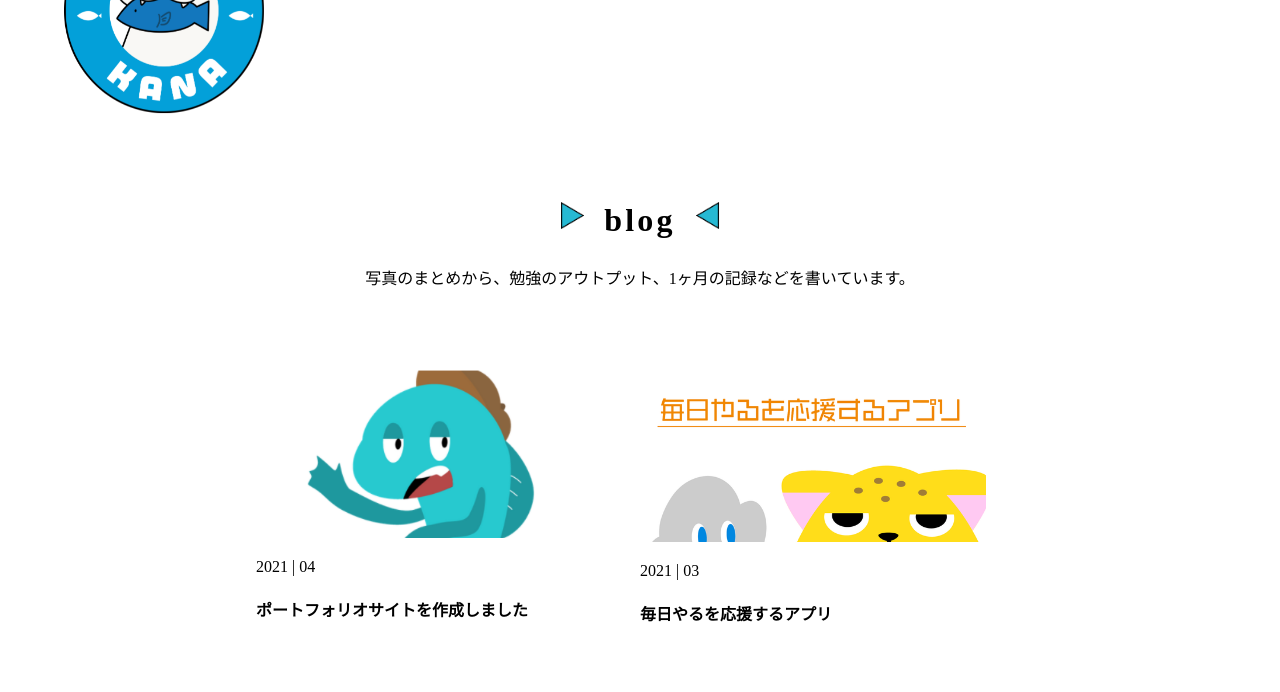
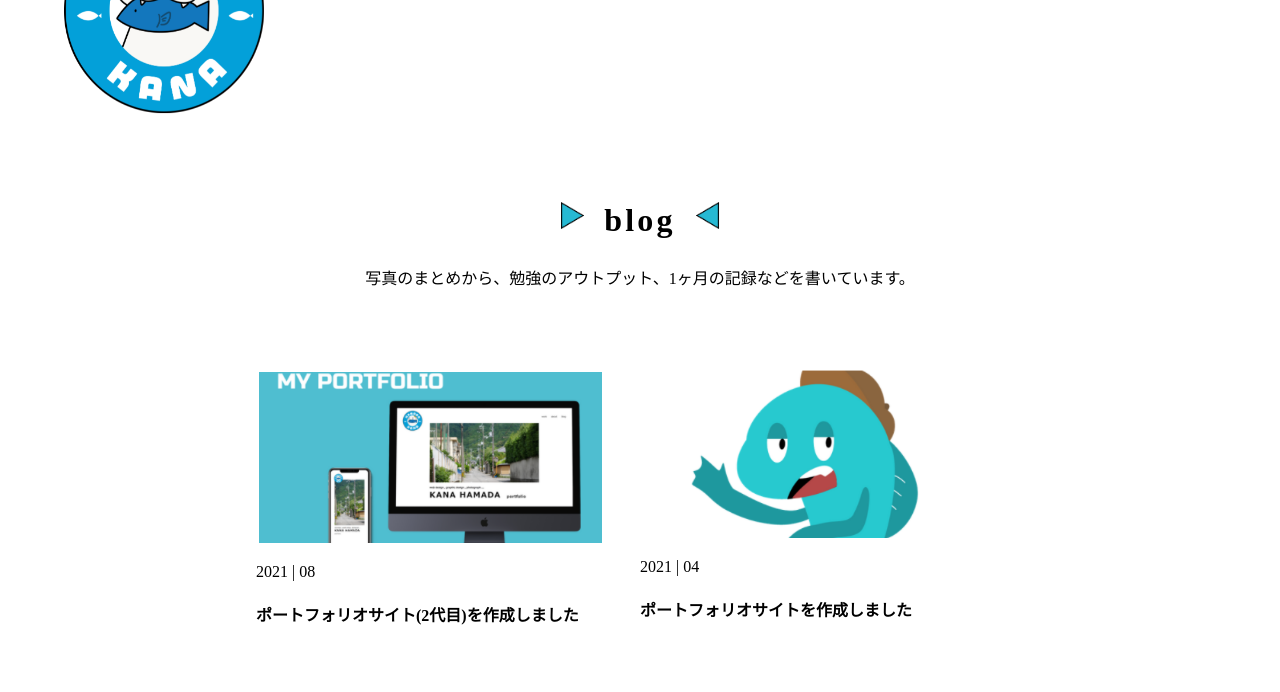
Before and after one commit to hmdkana/hmdkana.github.io, a plain HTML site: page HamadaKanaPortfolio/blog.html in a window 1280 px wide. Shown: the part 98-790 px from the top of the page. Drawn offline with Linux system fonts and the light colour scheme.

Commit message:
ちょっと変えた

```diff
--- a/HamadaKanaPortfolio/blog.html
+++ b/HamadaKanaPortfolio/blog.html
@@ -49,6 +49,22 @@
           写真のまとめから、勉強のアウトプット、1ヶ月の記録などを書いています。
         </p>
         <div class="index_blog_contena">
+          <a
+            class="blog_a"
+            href="https://alis.to/HMDKN/articles/3bNPByezmNPE"
+            target="_blank"
+            rel="noopener noreferrer"
+          >
+            <div class="index_blog_block">
+              <div class="index_design_img blog_img">
+                <img src="image/blog/B_portfolio.png" />
+              </div>
+              <p class="index_blog_day blog-day">2021 | 08</p>
+              <h4 class="index_blog_blogtitle blog-blogtitle">
+                ポートフォリオサイト(2代目)を作成しました
+              </h4>
+            </div>
+          </a>
           <a
             class="blog_a"
             href="https://alis.to/HMDKN/articles/2vAVxgQLlvEz"
```
Also changed, not shown: HamadaKanaPortfolio/workditail/portfolio.html (+5 -1 lines), HamadaKanaPortfolio/image/blog/B_portfolio.png (added).
